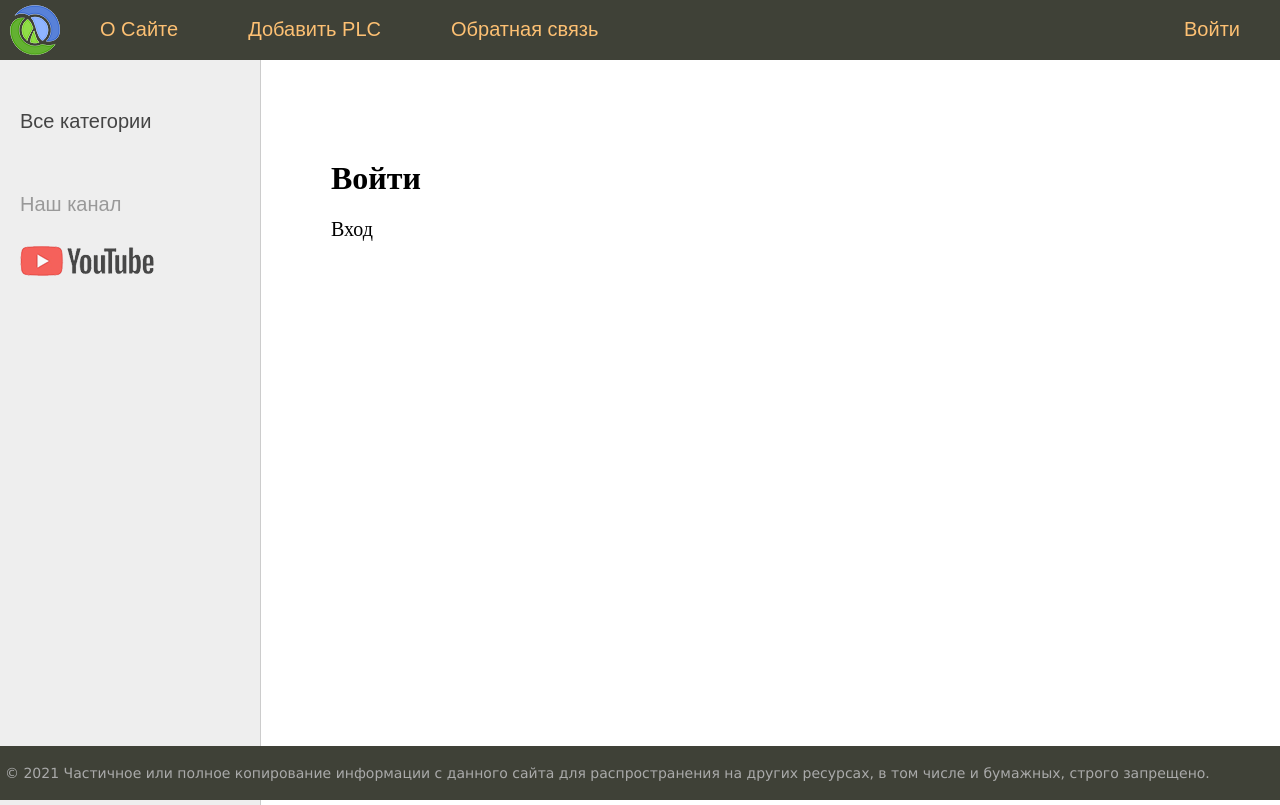
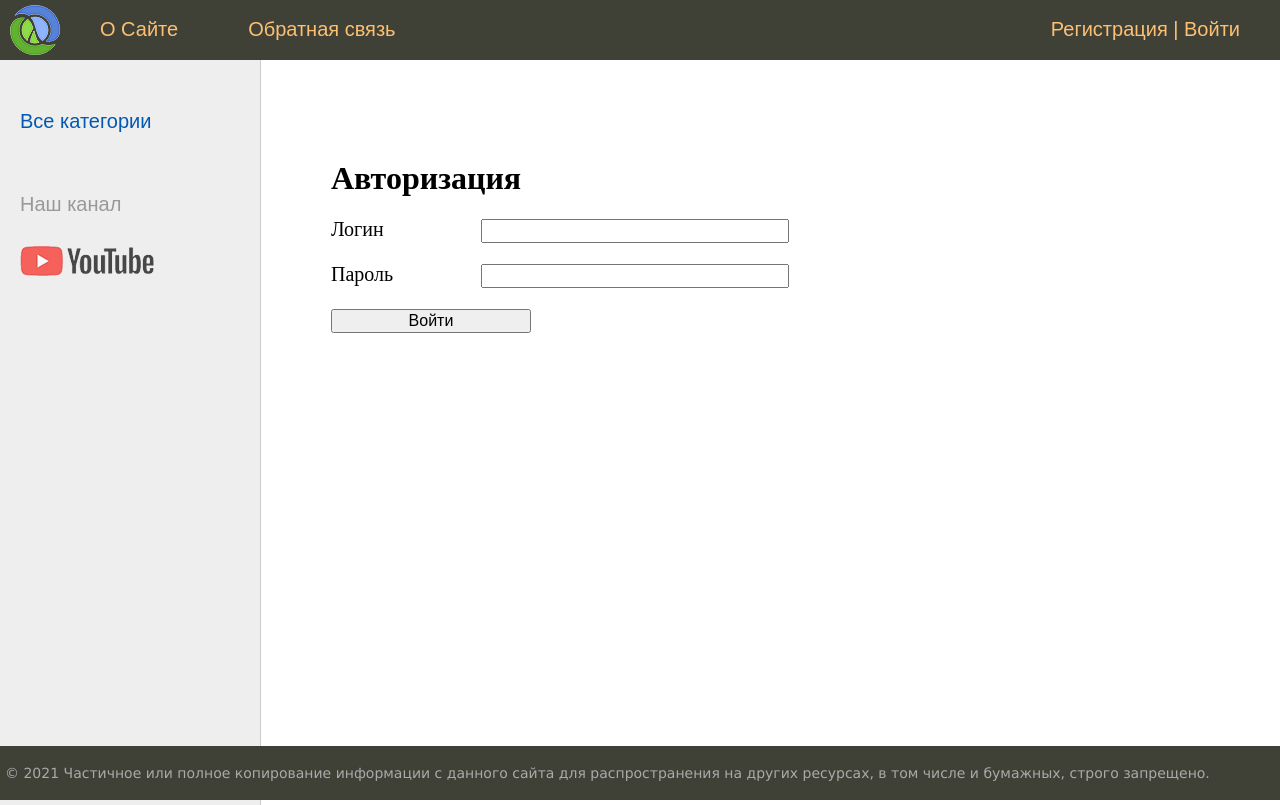
Before and after one commit to dr-i-boleet/selfedu_django, a Django app: page /login/ in a window 1280 px wide. Shown: the top 805 px of the page. Run offline with Django 4.2, Linux system fonts and the light colour scheme; data that the repository does not hold is empty.

Commit message:
lesson 20

```diff
--- a/dsp/forms.py
+++ b/dsp/forms.py
@@ -1,4 +1,6 @@
 from django import forms
+from django.contrib.auth.forms import UserCreationForm, AuthenticationForm
+from django.contrib.auth.models import User
 from django.core.exceptions import ValidationError
 
 from dsp.models import *
@@ -32,3 +34,19 @@
             raise ValidationError('Поле не должно быть длиннее 16 символов')
 
         return name
+
+
+class RegisterUserForm(UserCreationForm):
+    username = forms.CharField(label='Логин', widget=forms.TextInput(attrs={'class': 'form-input'}), help_text='Логин должен содержать только буквы латинского алфавита')
+    password1 = forms.CharField(label='Пароль', widget=forms.PasswordInput(attrs={'class': 'form-input'}), help_text='Пароль должен содержать не менее 8-ми символов')
+    password2 = forms.CharField(label='Пароль еще раз', widget=forms.PasswordInput(attrs={'class': 'form-input'}))
+    email = forms.CharField(label='Логин', widget=forms.TextInput(attrs={'class': 'form-input'}))
+
+    class Meta:
+        model = User
+        fields = ('username', 'password1', 'password2', 'email')
+
+
+class LoginUserForm(AuthenticationForm):
+    username = forms.CharField(label='Логин', widget=forms.TextInput(attrs={'class': 'form-input'}))
+    password = forms.CharField(label='Пароль', widget=forms.PasswordInput(attrs={'class': 'form-input'}))
--- a/dsp/static/dsp/css/styles.css
+++ b/dsp/static/dsp/css/styles.css
@@ -391,6 +391,11 @@
     font-size: 16px;
 }
 
+.form-help{
+	font-size: 14px;
+	color: gray;
+}
+
 .list-pages {
 	text-align: center;
 	margin: 0 0 20px 0;
--- a/dsp/templates/dsp/base.html
+++ b/dsp/templates/dsp/base.html
@@ -16,13 +16,14 @@
 		<div class="header">
 			<ul id="mainmenu" class="mainmenu">
 			<li class="logo"><a href="{% url 'main' %}"><div class="logo"></div></a></li>
-{% for m in menu %}
-	{% if not forloop.last %}
-			<li><a href="{% url m.url_name %}">{{m.title}}</a></li>
-	{% else %}
-			<li class="last"><a href="{% url m.url_name %}">{{m.title}}</a></li>
-	{% endif %}
-{% endfor %}
+        {% for m in menu %}
+            <li><a href="{% url m.url_name %}">{{m.title}}</a></li>
+        {% endfor %}
+            {% if request.user.is_authenticated %}
+                <li class="last">Привет, {{ request.user.username }}! | <a href="{% url 'logout' %}">Выйти</a></li>
+            {% else %}
+                <li class="last"><a href="{% url 'register' %}">Регистрация</a> | <a href="{% url 'login' %}">Войти</a></li>
+            {% endif %}
 			</ul>
 			<div class="clear"></div>
 		</div>
--- a/dsp/templates/dsp/login.html
+++ b/dsp/templates/dsp/login.html
@@ -2,7 +2,12 @@
 
 {% block content %}
     <h1>{{ title }}</h1>
-    <p>
-    Вход
-    </p>
+    <form method="post">
+    {% csrf_token %}
+    {% for f in form %}
+        <p><label class="form-label" for="{{ f.id_for_label }}">{{ f.label }}</label>{{ f }}
+        <div class="form-error">{{ f.errors }}</div>
+    {% endfor %}
+    <button class="form-button">Войти</button>
+    </form>
 {% endblock content %}
--- a/dsp/urls.py
+++ b/dsp/urls.py
@@ -7,6 +7,8 @@
     path('about/', about, name='about'),
     path('feedback/', feedback, name='feedback'),
     path('add_plc/', AddPlc.as_view(), name='add_plc'),
-    path('login/', login, name='login'),
+    path('login/', LoginUserView.as_view(), name='login'),
+    path('logout/', logout_user, name='logout'),
+    path('register/', RegisterView.as_view(), name='register'),
     path('plc/<slug:plc_slug>/', PlcView.as_view(), name='plc')
 ]
--- a/dsp/utils.py
+++ b/dsp/utils.py
@@ -4,8 +4,7 @@
 
 menu = [{'title': 'О Сайте', 'url_name': 'about'},
         {'title': 'Добавить PLC', 'url_name': 'add_plc'},
-        {'title': 'Обратная связь', 'url_name': 'feedback'},
-        {'title': 'Войти', 'url_name': 'login'}]
+        {'title': 'Обратная связь', 'url_name': 'feedback'}]
 
 
 class DataMixin:
--- a/dsp/views.py
+++ b/dsp/views.py
@@ -1,8 +1,13 @@
+from django.contrib.auth import logout
+from django.contrib.auth.forms import UserCreationForm
 from django.contrib.auth.mixins import LoginRequiredMixin
+from django.contrib.auth.models import User
+from django.contrib.auth.views import LoginView
 from django.db.models import QuerySet
 from django.http import HttpResponse, HttpResponseNotFound, Http404
 
 from django.shortcuts import render, redirect
+from django.urls import reverse_lazy
 from django.views.generic import ListView, DetailView, CreateView
 
 from dsp.forms import *
@@ -127,3 +132,33 @@
 
 def pageNotFound(request, exception):
     return HttpResponseNotFound('Залупа! Страница не существует!')
+
+
+class RegisterView(DataMixin, CreateView):
+    form_class = RegisterUserForm
+    template_name = 'dsp/register.html'
+    context_object_name = 'user'
+    success_url = reverse_lazy('login')
+
+    def get_context_data(self, *, object_list=None, **kwargs):
+        context = super().get_context_data(**kwargs)
+        user_context = self.get_user_context(title='Регистрация', room_sel=-1)
+        return dict(list(context.items()) + list(user_context.items()))
+
+
+class LoginUserView(DataMixin, LoginView):
+    form_class = LoginUserForm
+    template_name = 'dsp/login.html'
+
+    def get_context_data(self, *, object_list=None, **kwargs):
+        context = super().get_context_data(**kwargs)
+        user_context = self.get_user_context(title='Авторизация')
+        return dict(list(context.items()) + list(user_context.items()))
+
+    def get_success_url(self):
+        return reverse_lazy('main')
+
+
+def logout_user(request):
+    logout(request)
+    return redirect('main')
```
Also changed, not shown: dsp/templates/dsp/register.html (added, +15 -0 lines).
